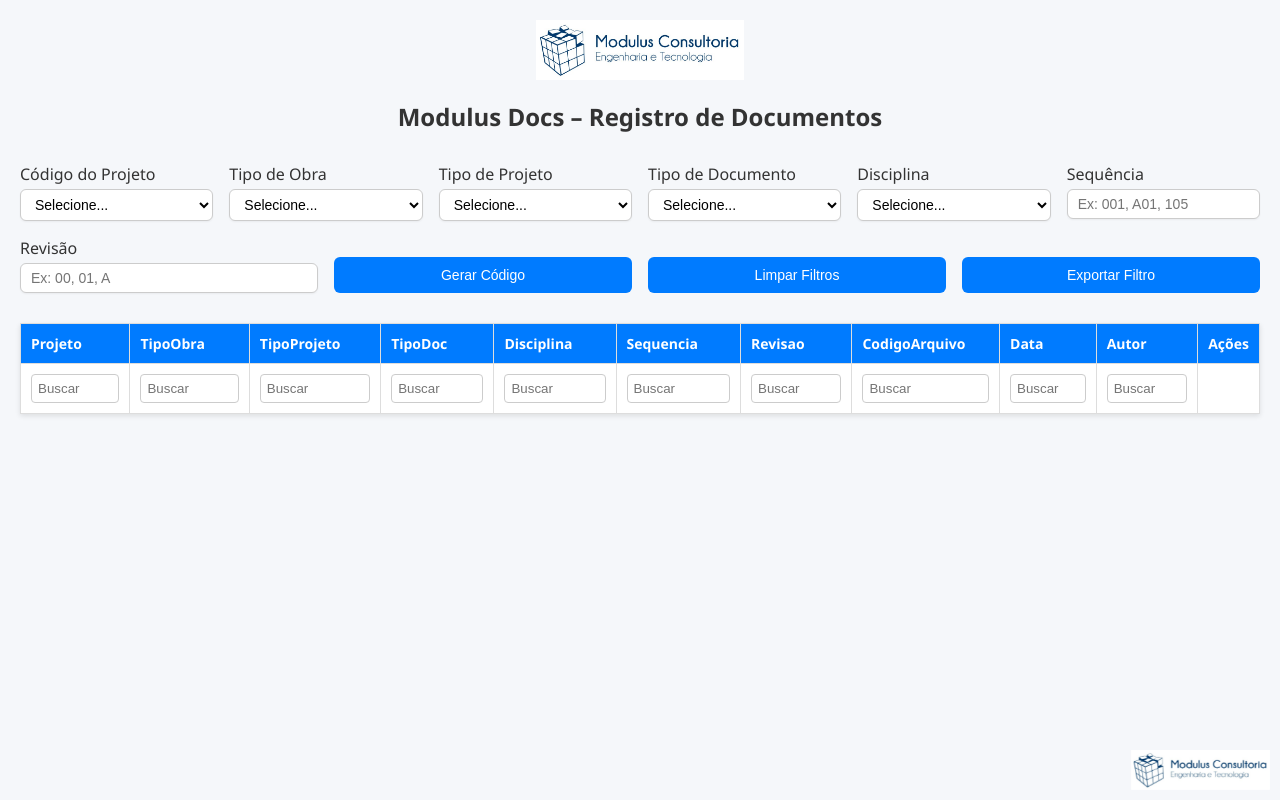
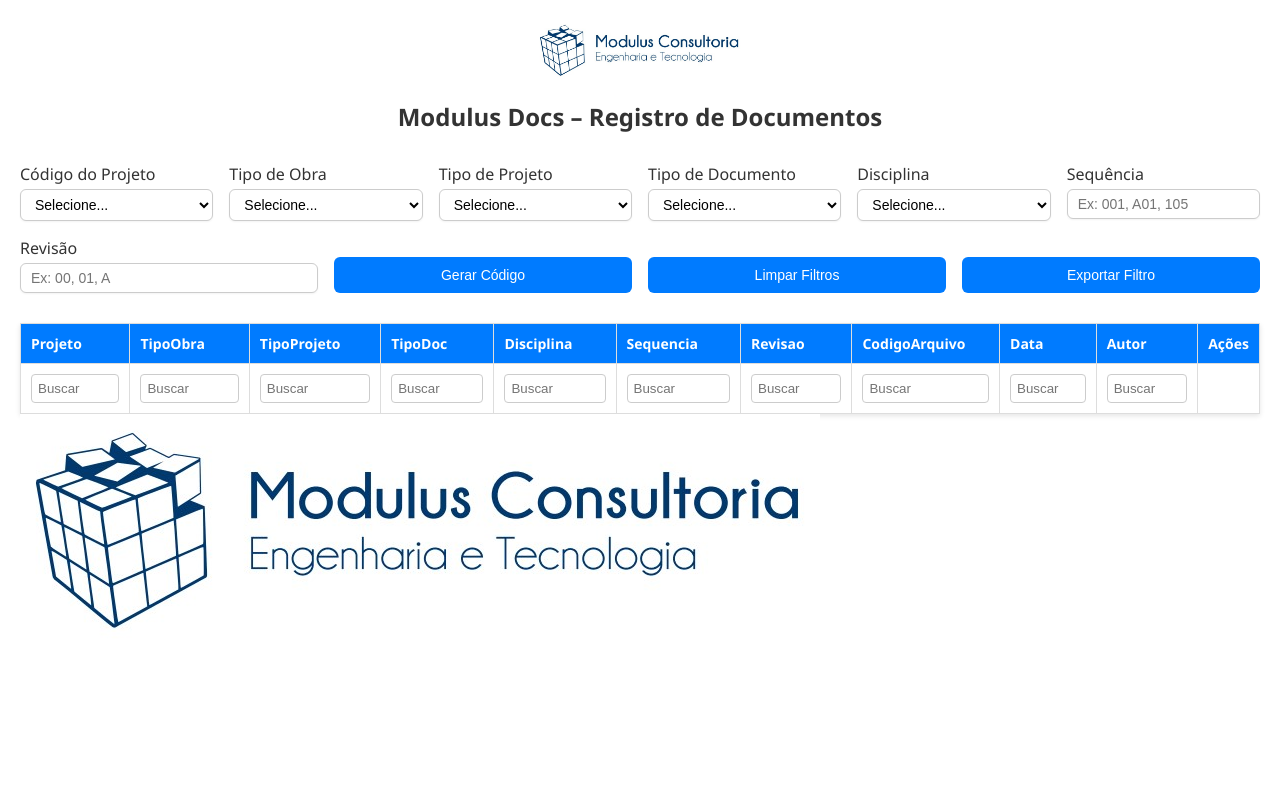
Before and after one commit to Gustavo12345-12345/modulus-docs, a website: page index.html in a window 1280 px wide. Drawn offline with Linux system fonts and the light colour scheme; no server answers.

Commit message:
style.css

```diff
--- a/style.css
+++ b/style.css
@@ -2,7 +2,7 @@
 body {
   font-family: 'Segoe UI', sans-serif;
   margin: 20px;
-  background-color: #f5f7fa;
+  background-color: ##ffffff;
   color: #333;
 }
 
@@ -19,12 +19,7 @@
 }
 
 /* Logo inferior */
-.logo-canto-inferior {
-  position: fixed;
-  bottom: 10px;
-  right: 10px;
-  max-height: 40px;
-}
+
 
 /* Container para os combos e botões */
 .container {
```
